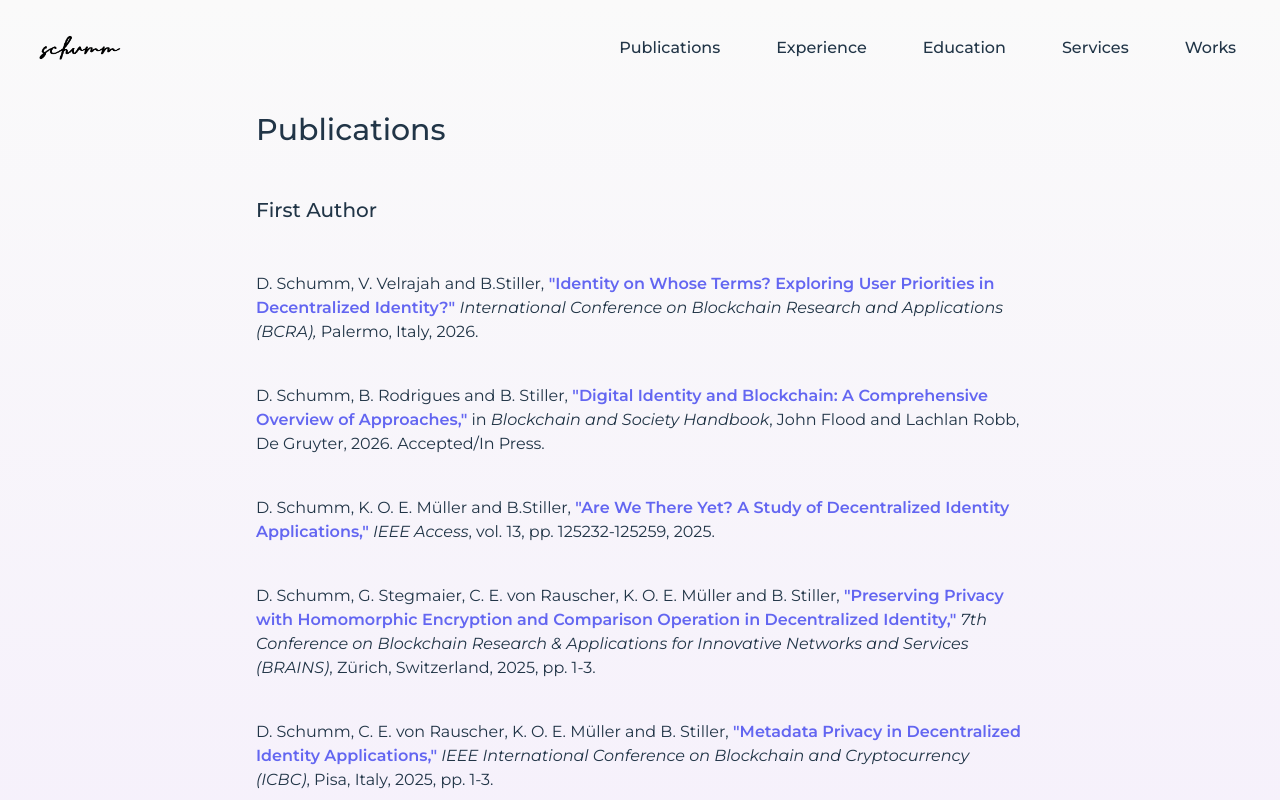
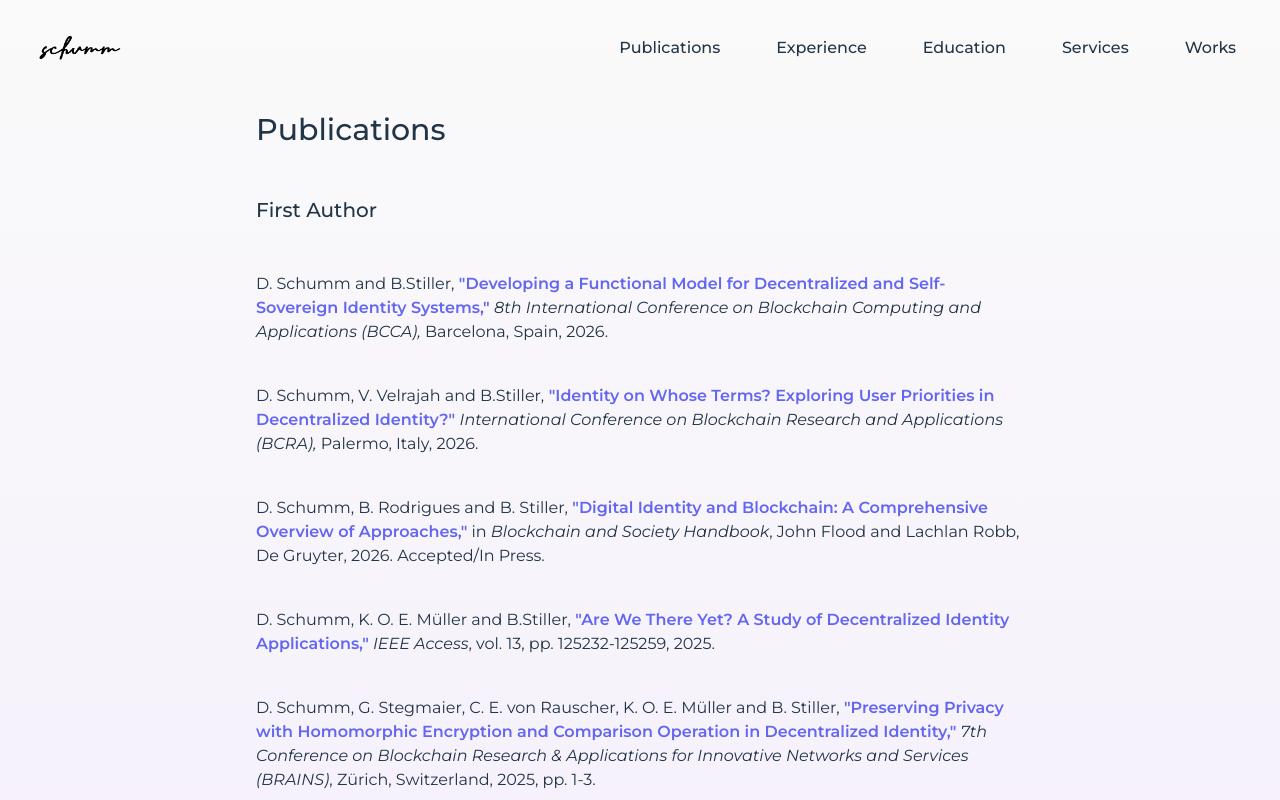
Before and after one commit to schummd/schummd.github.io, a React (Vite) app: page /publications in a window 1280 px wide. Shown: the top 800 px of the page. Built offline with nearby package versions, Linux system fonts and the light colour scheme.

Commit message:
new publicatio

```diff
--- a/src/pages/Publications.jsx
+++ b/src/pages/Publications.jsx
@@ -7,6 +7,12 @@ export default function Publications() {
 
         <ul className="font-montserrat space-y-10 list-none list-inside">
           <h2 className="font-montserrat font-medium text-xl mb-12">First Author</h2>
+          <li>
+            D. Schumm and B.Stiller,
+            <a href="" className="font-semibold text-indigo-500" target="_blank"> "Developing a Functional Model for Decentralized and Self-Sovereign Identity Systems," </a>
+            <i>8th International Conference on Blockchain Computing and Applications (BCCA), </i>
+            Barcelona, Spain, 2026.
+          </li>
           <li>
             D. Schumm, V. Velrajah and B.Stiller,
             <a href="" className="font-semibold text-indigo-500" target="_blank"> "Identity on Whose Terms? Exploring User Priorities in Decentralized Identity?" </a>
```
